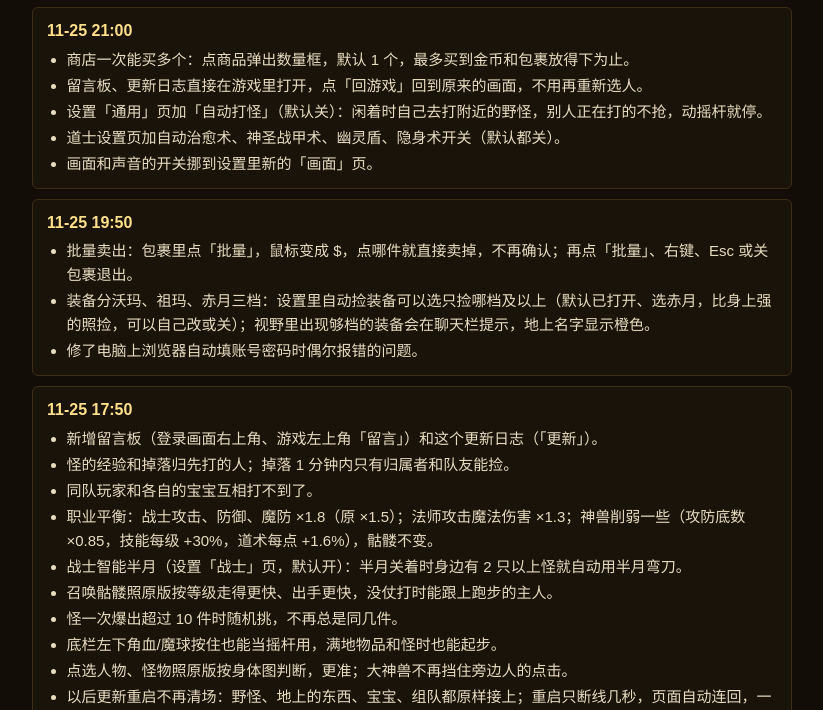
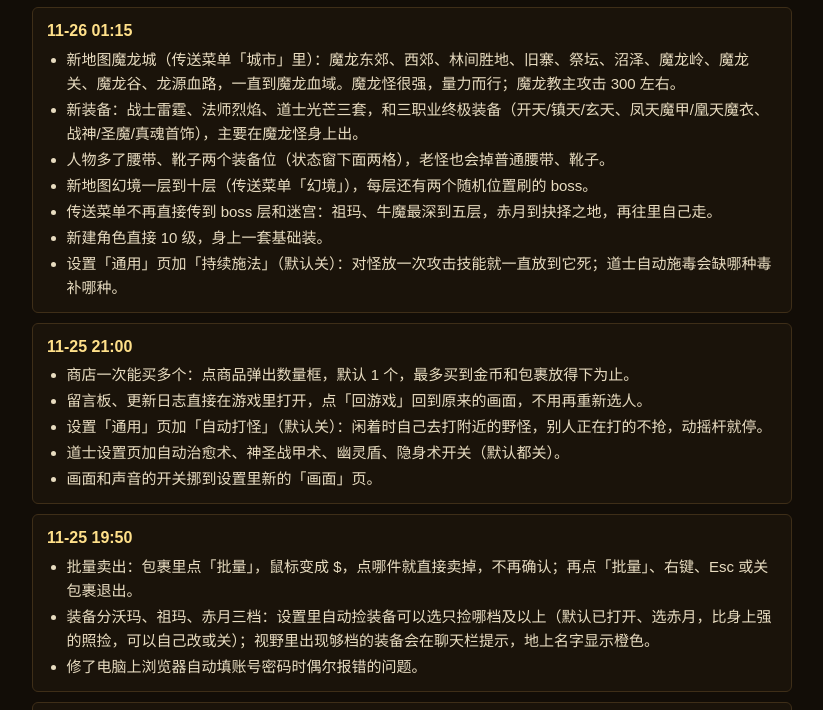
Before and after one commit to liewhite/mir-web, a plain HTML site: page scala/client/web/changelog.html in a window 1280 px wide. Shown: the part 45-755 px from the top of the page, without its empty margins (228-1051 px from the left). Drawn offline with Linux system fonts and the light colour scheme.

Commit message:
更新日志：11-26 01:15 这一版（魔龙、幻境、腰带靴子、雷霆/终极装备）

```diff
--- a/scala/client/web/changelog.html
+++ b/scala/client/web/changelog.html
@@ -36,6 +36,20 @@ li { margin: 2px 0; }
     <a href="board.html">留言板</a>
     <a href="./" data-back>回游戏</a>
   </header>
+
+  <!-- 部署到 193327c -->
+  <section>
+    <h2>11-26 01:15</h2>
+    <ul>
+      <li>新地图魔龙城（传送菜单「城市」里）：魔龙东郊、西郊、林间胜地、旧寨、祭坛、沼泽、魔龙岭、魔龙关、魔龙谷、龙源血路，一直到魔龙血域。魔龙怪很强，量力而行；魔龙教主攻击 300 左右。</li>
+      <li>新装备：战士雷霆、法师烈焰、道士光芒三套，和三职业终极装备（开天/镇天/玄天、凤天魔甲/凰天魔衣、战神/圣魔/真魂首饰），主要在魔龙怪身上出。</li>
+      <li>人物多了腰带、靴子两个装备位（状态窗下面两格），老怪也会掉普通腰带、靴子。</li>
+      <li>新地图幻境一层到十层（传送菜单「幻境」），每层还有两个随机位置刷的 boss。</li>
+      <li>传送菜单不再直接传到 boss 层和迷宫：祖玛、牛魔最深到五层，赤月到抉择之地，再往里自己走。</li>
+      <li>新建角色直接 10 级，身上一套基础装。</li>
+      <li>设置「通用」页加「持续施法」（默认关）：对怪放一次攻击技能就一直放到它死；道士自动施毒会缺哪种毒补哪种。</li>
+    </ul>
+  </section>
 
   <!-- 部署到 49305b3 -->
   <section>
```
